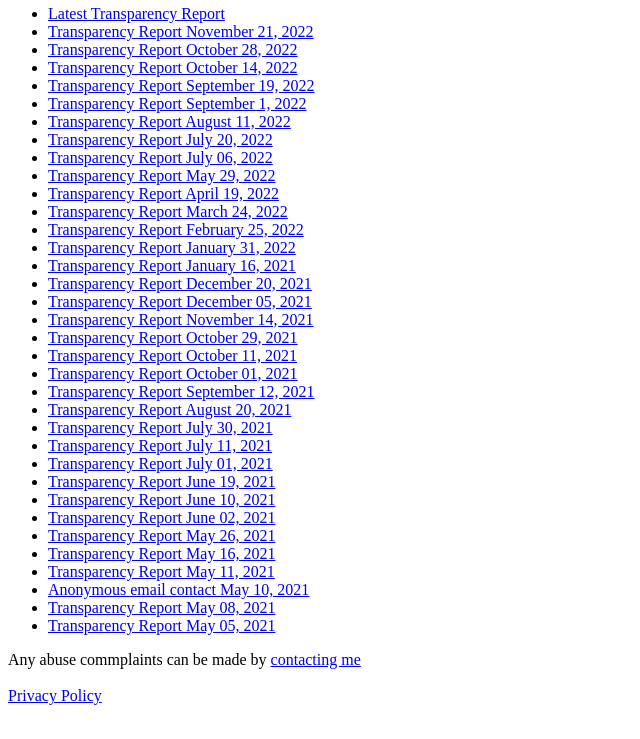
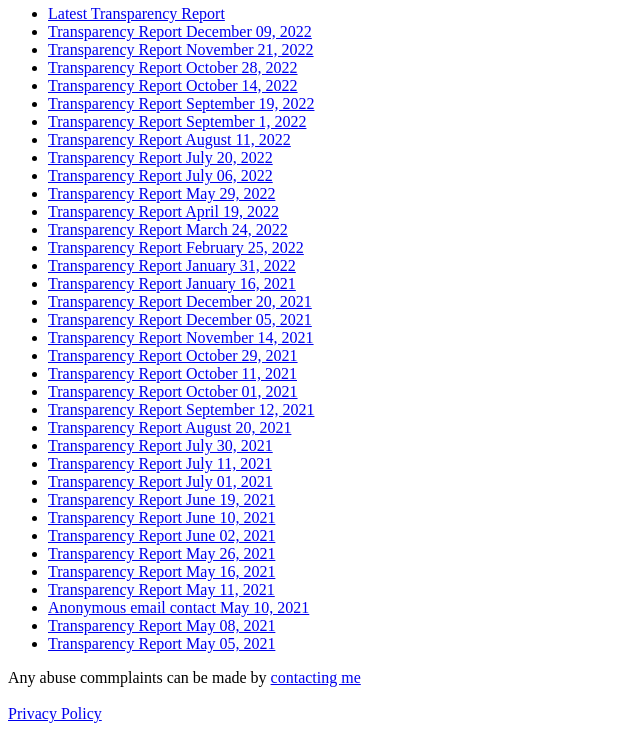
Before and after one commit to anonfloppa/anontier-nginx-matrix-domain, a plain HTML site: page matrix-domain/archive.html in a window 1280 px wide. Shown: the part 62-801 px from the top of the page, without its empty margins (0-640 px from the left). Drawn offline with Linux system fonts and the light colour scheme.

Commit message:
Update archive.html

```diff
--- a/matrix-domain/archive.html
+++ b/matrix-domain/archive.html
@@ -9,6 +9,7 @@
     <p>
     <ul>
             <li><a href="/canary.txt">Latest Transparency Report</a></li>
+            <li><a href="/canary-2022-12-09.txt">Transparency Report December 09, 2022</a></li>
             <li><a href="/canary-2022-11-21.txt">Transparency Report November 21, 2022</a></li>
             <li><a href="/canary-2022-10-28.txt">Transparency Report October 28, 2022</a></li>
             <li><a href="/canary-2022-10-14.txt">Transparency Report October 14, 2022</a></li>
```
